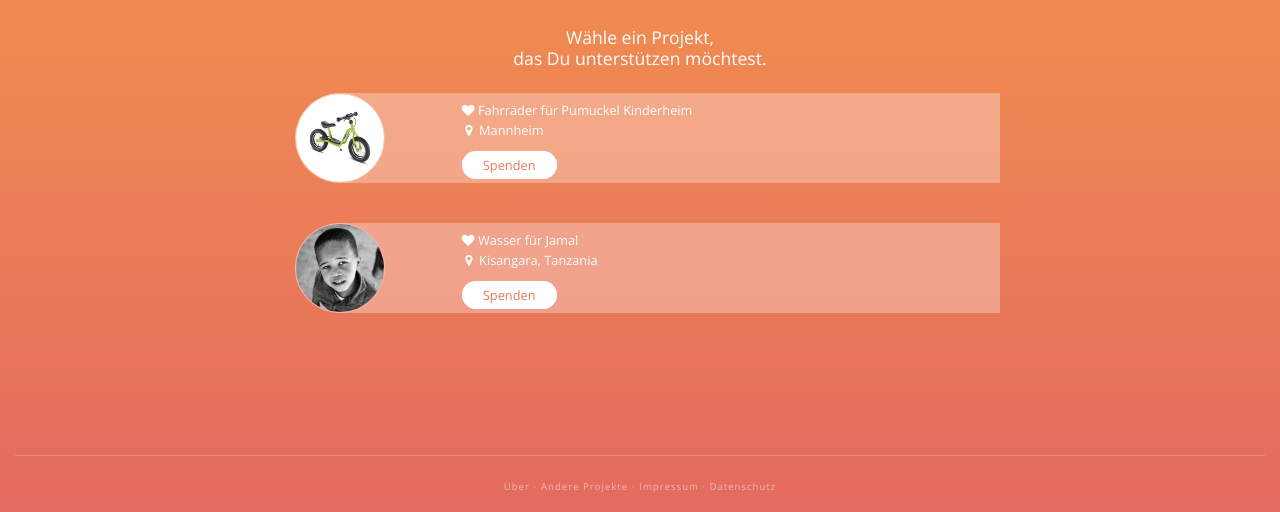
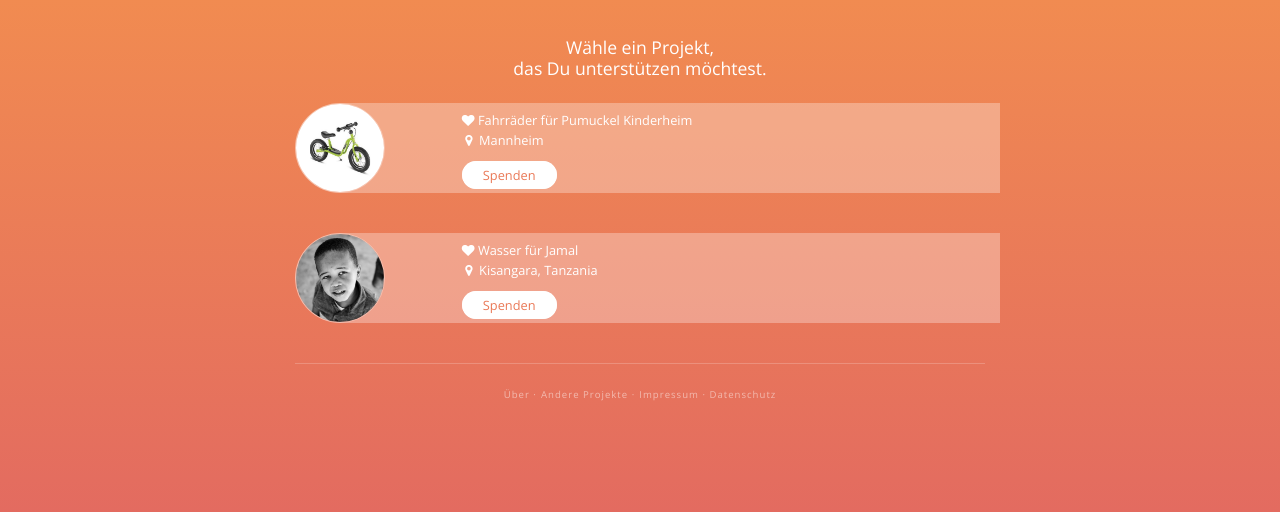
Before and after one commit to doubble-donation/doubble-donation.github.io, a plain HTML site: page 1/index.html in a window 1280 px wide. Shown: the part 288-800 px from the top of the page. Drawn offline with nearby package versions, Linux system fonts and the light colour scheme; files whose address does not match are found by name.

Commit message:
bugfixes

```diff
--- a/1/index.html
+++ b/1/index.html
@@ -112,7 +112,7 @@
       </div>
     </div>
   </div>
-  <div class="container">
+  <div class="container-fluid">
     <!-- Projekt 1 -->
     <div class="row bg-grey margin-bot">
       <div class="col-xs ">
@@ -150,17 +150,17 @@
 
   <!-- Footer -->
   <footer>
-    <div id="bot">
+    <div class="container-fluid"> <hr>
+      <div class="row auto-margin">
+        <div class="col-xs-12 auto-margin">
+          <a href="/hi" id="imprint">Über &middot;</a>
+          <a href="#" id="imprint">Andere Projekte &middot;</a>
+          <a href="/impressum.html" id="imprint">Impressum &middot; Datenschutz</a>
+        </div>
+      </div>
+    </div>
+    <!--<div id="bot">
       <div class="container-fluid"> <hr>
-        <!--<div class="row auto-margin margin-bot-sm">
-          <div class="col-xs auto-margin">
-            <a href="#" class="footer-button">Andere Projekte</a>
-          </div>
-          <div class="col-xs my-auto auto-margin">
-            <a href="#" class="footer-button">Über Doubble</a>
-          </div>
-        </div>-->
-
         <div class="row auto-margin">
           <div class="col-xs-12 auto-margin">
             <a href="/hi" id="imprint">Über &middot;</a>
@@ -169,7 +169,7 @@
           </div>
         </div>
       </div>
-    </div>
+    </div>-->
   </footer>
   </body>
 </html>
--- a/css/style.css
+++ b/css/style.css
@@ -94,6 +94,7 @@ h3 {
     -webkit-box-shadow: 0px -35px 26px 37px rgba(143,143,143,0.36);
     -moz-box-shadow: 0px -35px 26px 37px rgba(143,143,143,0.36);
     box-shadow: 0px -35px 26px 37px rgba(143,143,143,0.36);
+    padding: 5px 0;
 }
 
 .row {
@@ -174,7 +175,6 @@ footer a:focus{
     padding: .8vh 7vw;
     border: .4px solid var(--footer-text);
     border-radius: 20px;
-
 }
 
 #imprint {
@@ -186,5 +186,4 @@ footer a:focus{
 hr {
     border-color: rgba(255, 255, 255, .2);
     height: .2px;
-
 }
```
